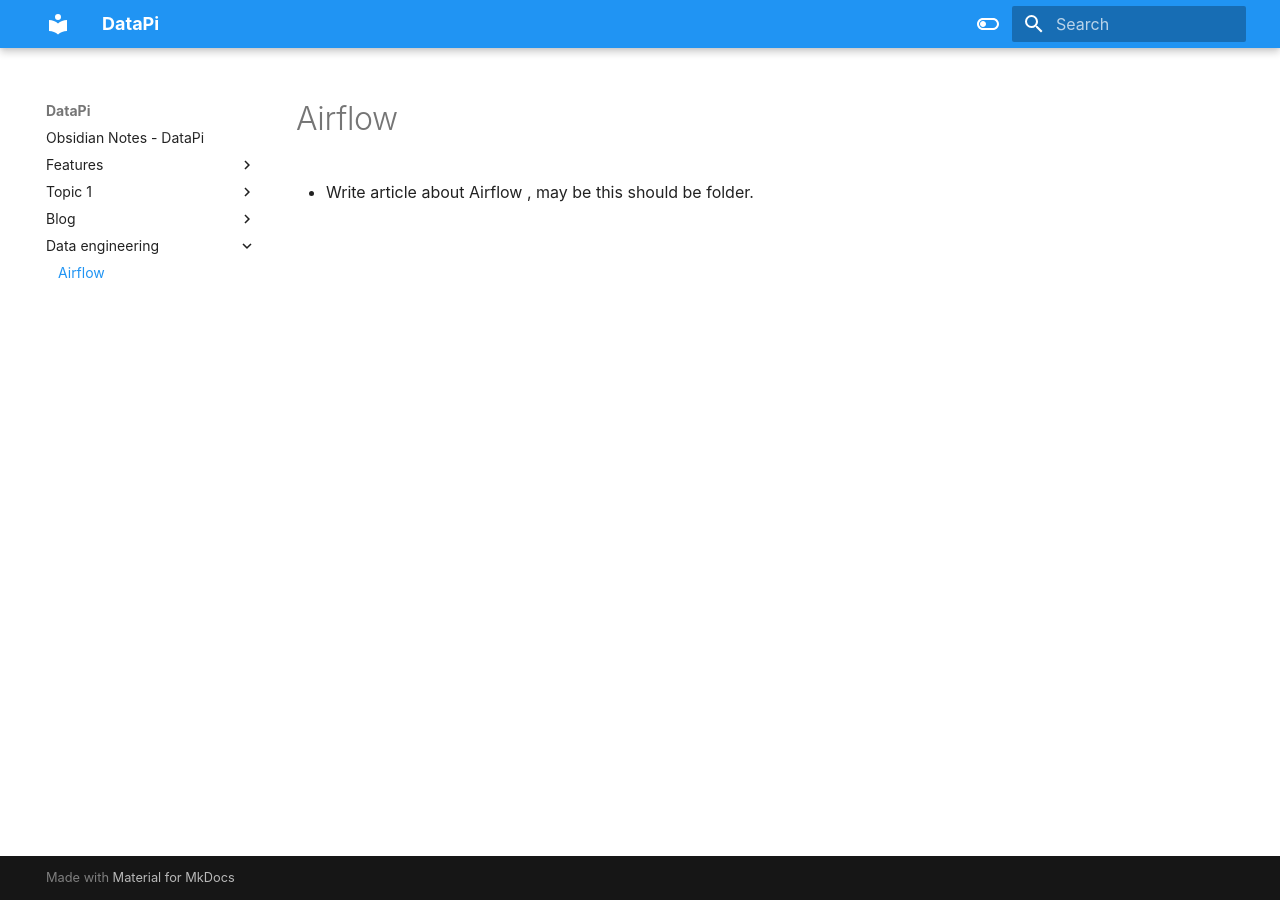
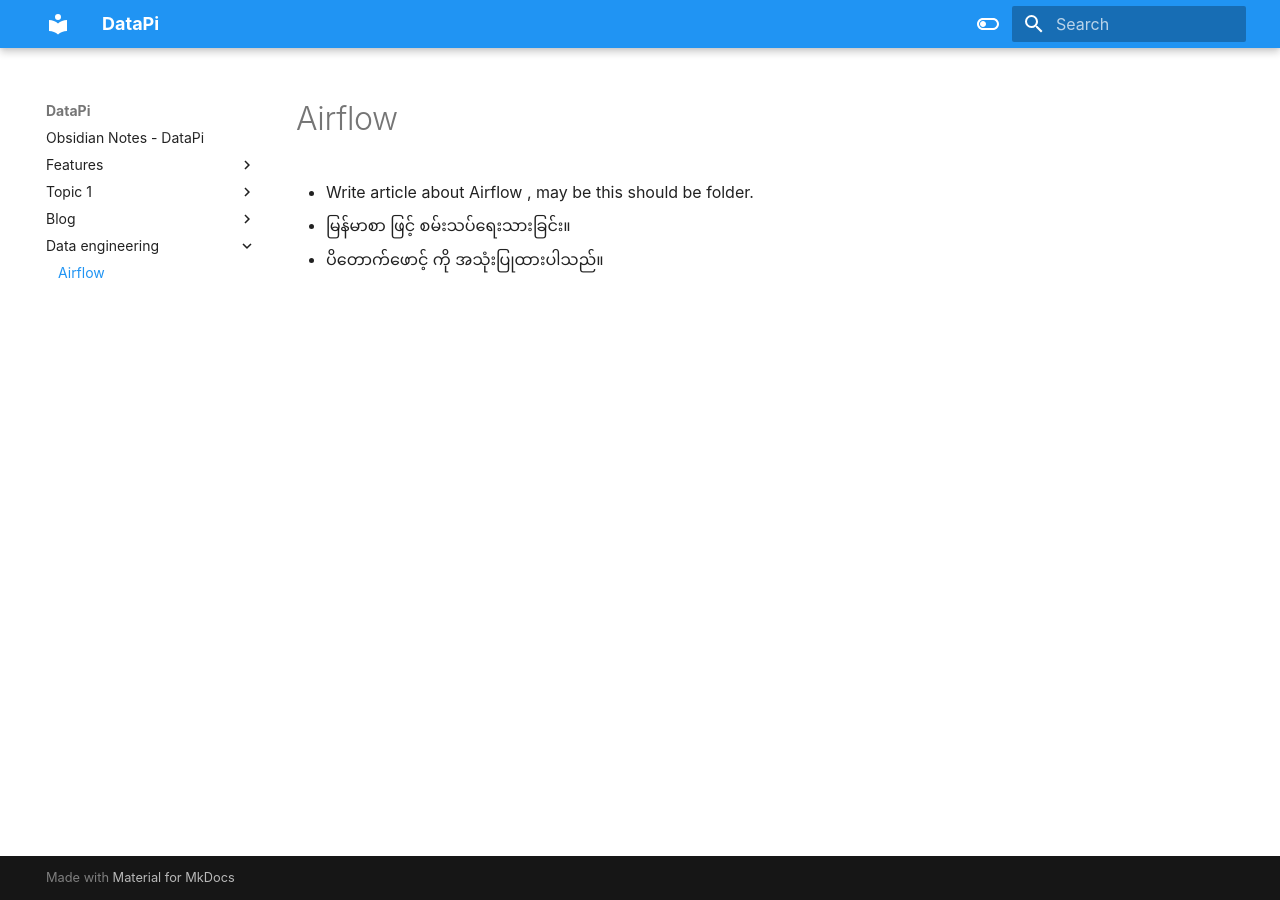
Before and after one commit to GmGniap/data-dev, an MkDocs documentation site: the page built from docs/data_engineering/Airflow.md, in a window 1280 px wide. Built offline with MkDocs 1.6.1 and Material for MkDocs 9.7.7, drawn with Linux system fonts in a browser that asks for light colours; some web fonts are replaced.

Commit message:
Add Myanmar text

```diff
--- a/docs/data_engineering/Airflow.md
+++ b/docs/data_engineering/Airflow.md
@@ -1 +1,3 @@
 - Write article about Airflow , may be this should be folder.
+- မြန်မာစာ ဖြင့် စမ်းသပ်ရေးသားခြင်း။
+- ပိတောက်ဖောင့် ကို အသုံးပြုထားပါသည်။
```
